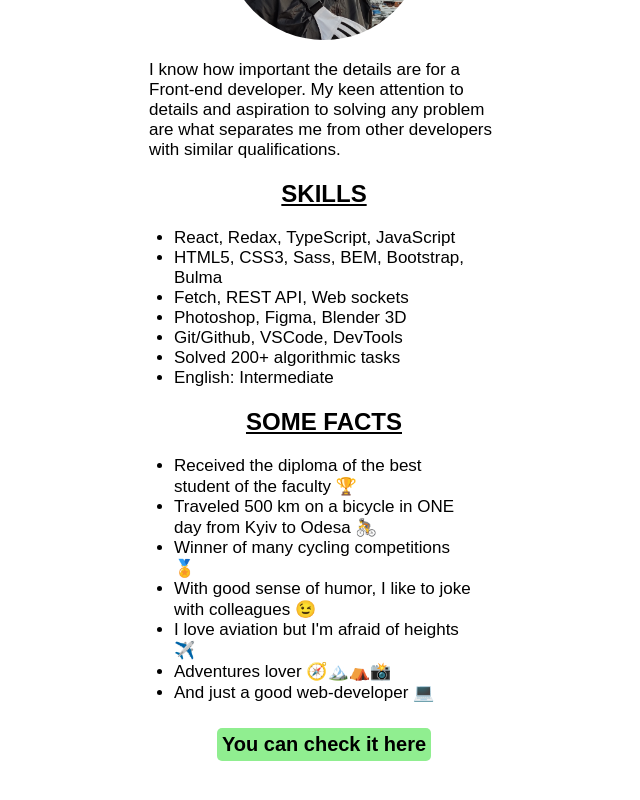
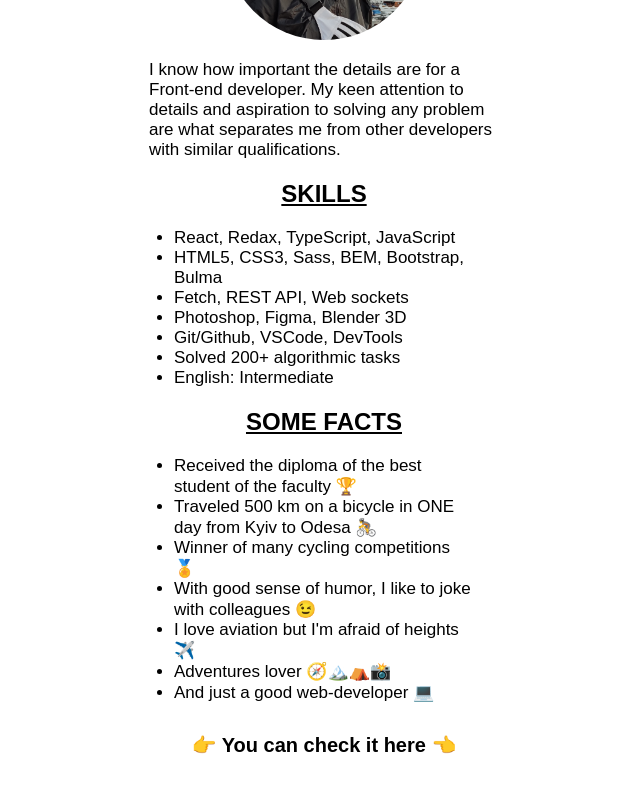
Before and after one commit to lem47/react-portfolio-project, a React (Create React App) app: page /#/about in a window 1280 px wide. Shown: the part 300-1100 px from the top of the page, without its empty margins (316-956 px from the left). Built offline with nearby package versions, Linux system fonts and the light colour scheme; a web font is replaced by a local one.

Commit message:
fixed some bugs

```diff
--- a/src/Components/Header/About/About.scss
+++ b/src/Components/Header/About/About.scss
@@ -40,13 +40,13 @@
     font-weight: bold;
     text-decoration: none;
     color: black;
-    background-color: lightgreen;
     border-radius: 5px;
     cursor: pointer;
     transition: 0.3s;
 
     &:hover {
       transform: scale(1.1);
+      background-color: lightgreen;
     }
   }
 }
--- a/src/Components/Header/About/About.tsx
+++ b/src/Components/Header/About/About.tsx
@@ -39,7 +39,7 @@ export const About: React.FC = () => (
       to="/projects"
       className="About__link"
     >
-      You can check it here
+      👉 You can check it here 👈
     </Link>
   </div>
 );
```
